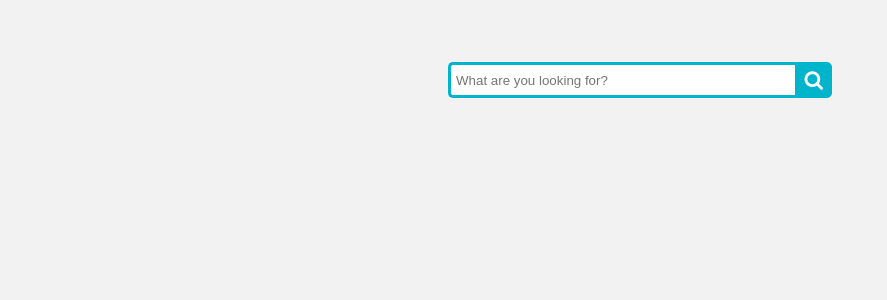
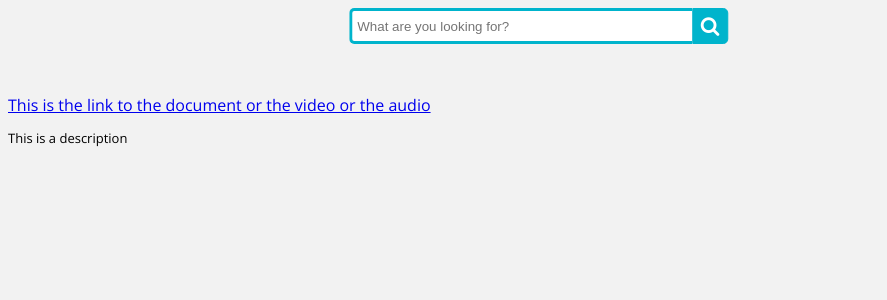
Before and after one commit to ayushb2002/coe_research, a Flask app: page /learn in a window 1280 px wide. Shown: the top 300 px of the page, without its empty margins (0-887 px from the left). Run offline with Flask 2, Linux system fonts and the light colour scheme; some libraries are stand-ins or nearby versions.

Commit message:
added search style

```diff
--- a/app.py
+++ b/app.py
@@ -1,5 +1,5 @@
-# from flask import Flask, redirect, render_template, url_for
-from crypt import methods
+from flask import Flask, redirect, render_template, url_for
+# from crypt import methods
 from nltk.stem import WordNetLemmatizer
 from fuzzywuzzy import fuzz
 from nltk.corpus import wordnet
@@ -13,6 +13,7 @@ cred = credentials.Certificate('key.json')
 default_app = initialize_app(cred)
 db = firestore.client()
 todo_ref = db.collection('todos')
+
 BASE = "http://127.0.0.1:5000/"
 # nltk.download('punkt')
 # nltk.download('averaged_perceptron_tagger')
@@ -22,6 +23,7 @@ BASE = "http://127.0.0.1:5000/"
 # Init the Wordnet Lemmatizer
 lemmatizer = WordNetLemmatizer()
 
+li = []
 
 def get_wordnet_pos(word):
     # Map POS tag to first character lemmatize() accepts
@@ -72,13 +74,17 @@ def my_form_post():
     print(dict_keywords)
 
     words = []
+
     for key in dict_keywords:
         if dict_keywords[key] > 0:
             words.append(key)
 
     print(words)
 
-    return "Your topic request is being processed..."
+    di = {}
+    di.add(2,"abc")
+
+    return redirect("http://127.0.0.1:5000/learn", code=302)
 
 
 @app.route('/callAdd', methods=['GET'])
--- a/static/css/style.css
+++ b/static/css/style.css
@@ -7,7 +7,8 @@ body{
 
 .search {
   width: 100%;
-  position: relative;
+  /* position: relative;
+   */
   display: flex;
 }
 
@@ -41,8 +42,26 @@ body{
 /*Resize the wrap to see the search bar change!*/
 .wrap{
   width: 30%;
-  position: absolute;
-  top: 10%;
-  left: 50%;
-  transform: translate(-50%, -50%);
+  position: relative;
+  /* top: 10%; */
+  background-color: "red";
+  /* left: 50%; */
+  transform: translate(90%, 0%);
 }
+
+#results {
+  /* background-color: red; */
+  margin-top: 50px;
+}
+
+#link{
+  color:blue;
+}
+
+#link :hover{
+  scale: 1.5;
+}
+
+#desc{
+  font-size: small;
+}
--- a/templates/index.html
+++ b/templates/index.html
@@ -22,10 +22,21 @@
       <button onclick="" type="submit" class="searchButton">
         <i class="fa fa-search"></i>
      </button>
+   </div>
+
+
+</div>
+
+
+</form>
+
+<div id="results">
+
+  <div id="link"><a href="#">This is the link to the document or the video or the audio</a></div>
+    <div id="desc"><p>This is a description</p></div>
+
 
    </div>
-</div>
-</form>
     <!-- <div>
         Hello
     </div> -->
```
